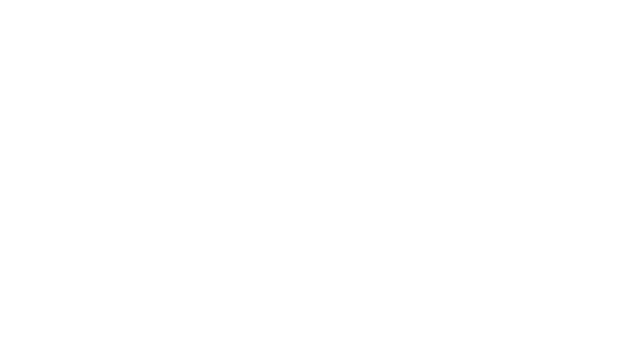
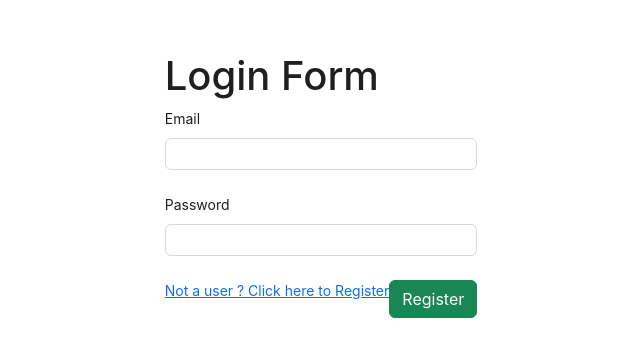
Before and after one commit to devsahadat/Expense-Management-System, a React (Create React App) app in the folder client/: page /login in a window 1280 px wide. Before the commit this address had no page. Shown: the part 135-492 px from the top of the page, without its empty margins (319-959 px from the left). Built offline with nearby package versions, Linux system fonts and the light colour scheme.

Commit message:
login form done

```diff
--- a/client/src/App.js
+++ b/client/src/App.js
@@ -1,6 +1,7 @@
 import { Routes, Route } from "react-router-dom";
 import HomePage from "./pages/HomePage";
 import Register from "./pages/Register";
+import Login from "./pages/Login";
 
 function App() {
   return (
@@ -8,6 +9,7 @@
       <Routes>
         <Route path="/" element={<HomePage />} />
         <Route path="/register" element={<Register />} />
+        <Route path="/login" element={<Login />} />
       </Routes>
     </>
   );
--- /dev/null
+++ b/client/src/pages/Login.js
@@ -0,0 +1,30 @@
+import React from 'react';
+import { Form, Input } from "antd";
+import { Link } from "react-router-dom";
+
+const Login = () => {
+    const submitHandler = (values) => {
+      console.log(values);
+    };
+    return (
+      <>
+        <div className="register-page">
+          <Form layout="vertical" onFinish={submitHandler}>
+            <h1>Login Form</h1>
+            <Form.Item label="Email" name="email">
+              <Input type="email" />
+            </Form.Item>
+            <Form.Item label="Password" name="password">
+              <Input type="password" />
+            </Form.Item>
+            <div className="d-flex justify-content-between">
+              <Link to="/register">Not a user ? Click here to Register</Link>
+              <button className="btn btn-success">Register</button>
+            </div>
+          </Form>
+        </div>
+      </>
+    );
+};
+
+export default Login;
```
